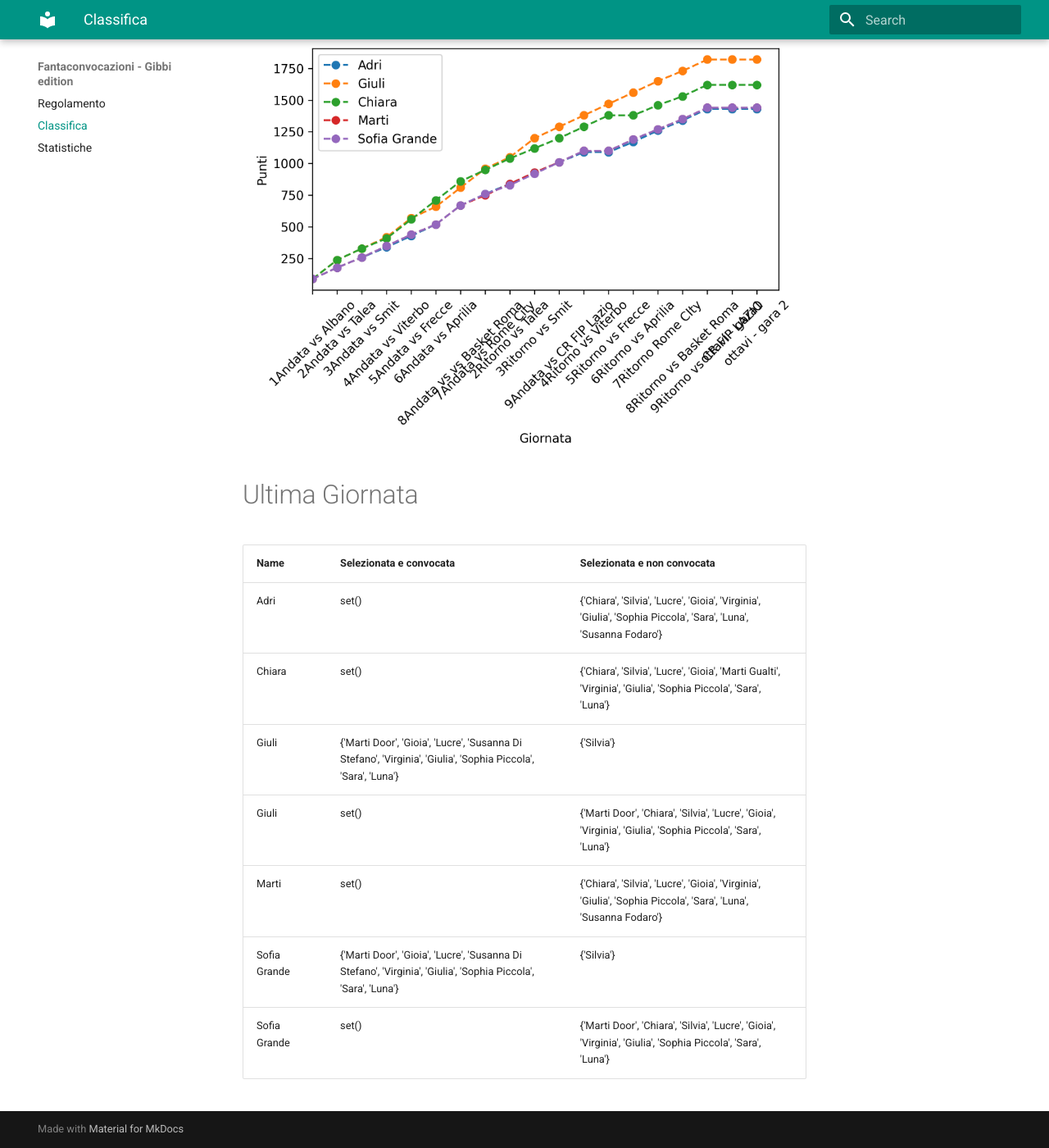
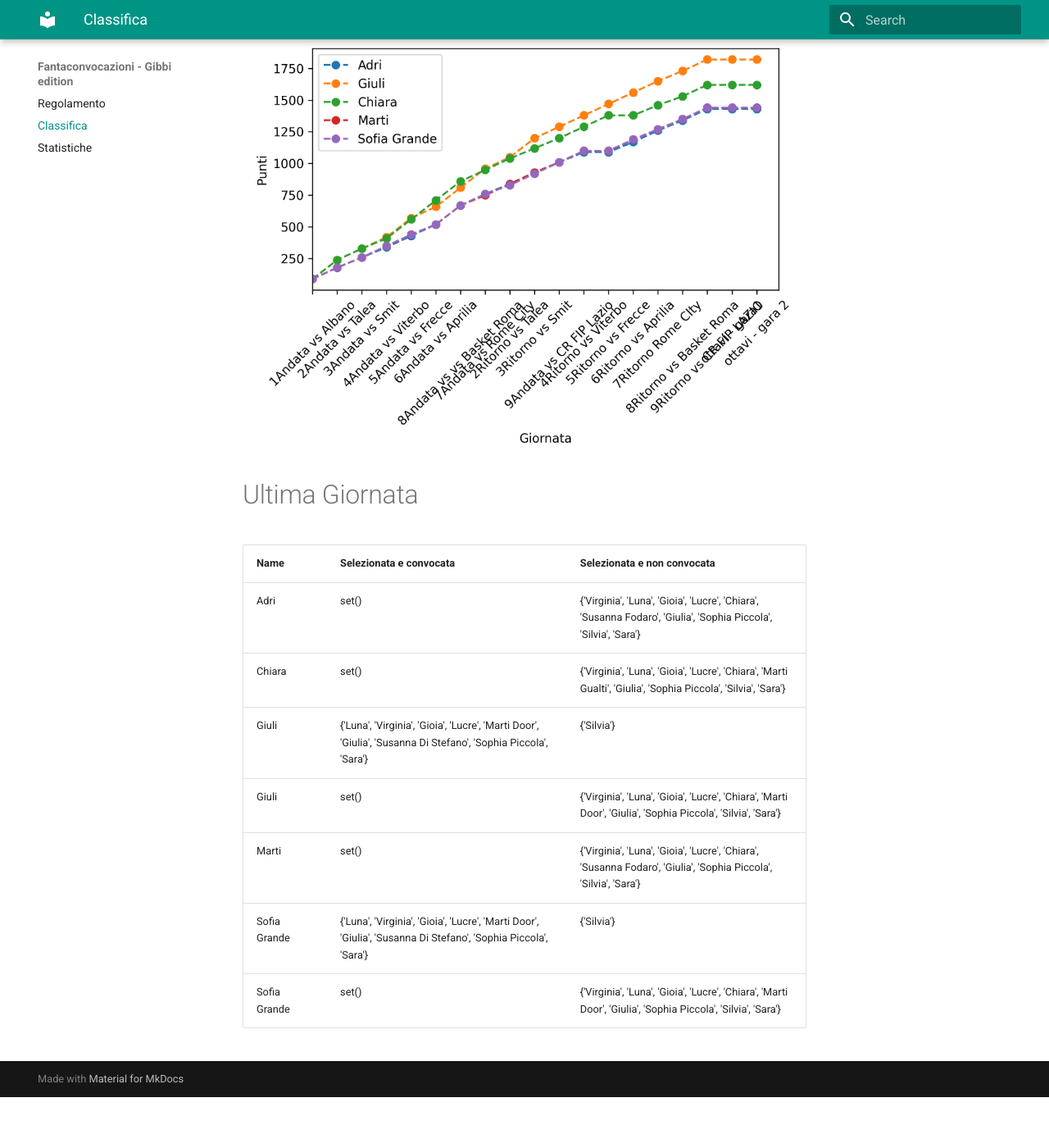
Before and after one commit to martinig94/fantagibbi, an MkDocs documentation site: the page built from docs/Classifica.md, in a window 1280 px wide and 1400 px high, scrolled down 565 px. Shown: the whole window at 82% size. Built offline with MkDocs 1.6.1 and Material for MkDocs 9.7.7, drawn with Linux system fonts in a browser that asks for light colours; after the commit the page ends 1903 px from its top, so only the background shows below that.

Commit message:
Auto-update from main.py

```diff
--- a/docs/Classifica.md
+++ b/docs/Classifica.md
@@ -18,11 +18,11 @@
 <!-- START_TABLE CORRECT -->
 | Name         | Selezionata e convocata                                                                                        | Selezionata e non convocata                                                                                      |
 |:-------------|:---------------------------------------------------------------------------------------------------------------|:-----------------------------------------------------------------------------------------------------------------|
-| Adri         | set()                                                                                                          | {'Chiara', 'Silvia', 'Lucre', 'Gioia', 'Virginia', 'Giulia', 'Sophia Piccola', 'Sara', 'Luna', 'Susanna Fodaro'} |
-| Chiara       | set()                                                                                                          | {'Chiara', 'Silvia', 'Lucre', 'Gioia', 'Marti Gualti', 'Virginia', 'Giulia', 'Sophia Piccola', 'Sara', 'Luna'}   |
-| Giuli        | {'Marti Door', 'Gioia', 'Lucre', 'Susanna Di Stefano', 'Virginia', 'Giulia', 'Sophia Piccola', 'Sara', 'Luna'} | {'Silvia'}                                                                                                       |
-| Giuli        | set()                                                                                                          | {'Marti Door', 'Chiara', 'Silvia', 'Lucre', 'Gioia', 'Virginia', 'Giulia', 'Sophia Piccola', 'Sara', 'Luna'}     |
-| Marti        | set()                                                                                                          | {'Chiara', 'Silvia', 'Lucre', 'Gioia', 'Virginia', 'Giulia', 'Sophia Piccola', 'Sara', 'Luna', 'Susanna Fodaro'} |
-| Sofia Grande | {'Marti Door', 'Gioia', 'Lucre', 'Susanna Di Stefano', 'Virginia', 'Giulia', 'Sophia Piccola', 'Sara', 'Luna'} | {'Silvia'}                                                                                                       |
-| Sofia Grande | set()                                                                                                          | {'Marti Door', 'Chiara', 'Silvia', 'Lucre', 'Gioia', 'Virginia', 'Giulia', 'Sophia Piccola', 'Sara', 'Luna'}     |
+| Adri         | set()                                                                                                          | {'Virginia', 'Luna', 'Gioia', 'Lucre', 'Chiara', 'Susanna Fodaro', 'Giulia', 'Sophia Piccola', 'Silvia', 'Sara'} |
+| Chiara       | set()                                                                                                          | {'Virginia', 'Luna', 'Gioia', 'Lucre', 'Chiara', 'Marti Gualti', 'Giulia', 'Sophia Piccola', 'Silvia', 'Sara'}   |
+| Giuli        | {'Luna', 'Virginia', 'Gioia', 'Lucre', 'Marti Door', 'Giulia', 'Susanna Di Stefano', 'Sophia Piccola', 'Sara'} | {'Silvia'}                                                                                                       |
+| Giuli        | set()                                                                                                          | {'Virginia', 'Luna', 'Gioia', 'Lucre', 'Chiara', 'Marti Door', 'Giulia', 'Sophia Piccola', 'Silvia', 'Sara'}     |
+| Marti        | set()                                                                                                          | {'Virginia', 'Luna', 'Gioia', 'Lucre', 'Chiara', 'Susanna Fodaro', 'Giulia', 'Sophia Piccola', 'Silvia', 'Sara'} |
+| Sofia Grande | {'Luna', 'Virginia', 'Gioia', 'Lucre', 'Marti Door', 'Giulia', 'Susanna Di Stefano', 'Sophia Piccola', 'Sara'} | {'Silvia'}                                                                                                       |
+| Sofia Grande | set()                                                                                                          | {'Virginia', 'Luna', 'Gioia', 'Lucre', 'Chiara', 'Marti Door', 'Giulia', 'Sophia Piccola', 'Silvia', 'Sara'}     |
 <!-- END_TABLE CORRECT -->
```
